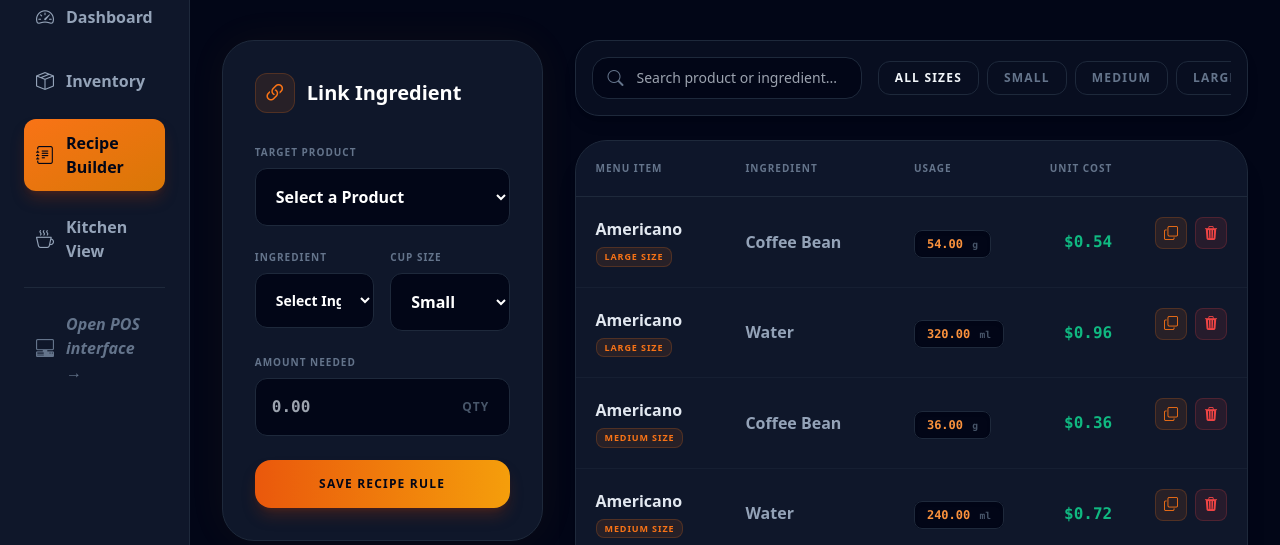
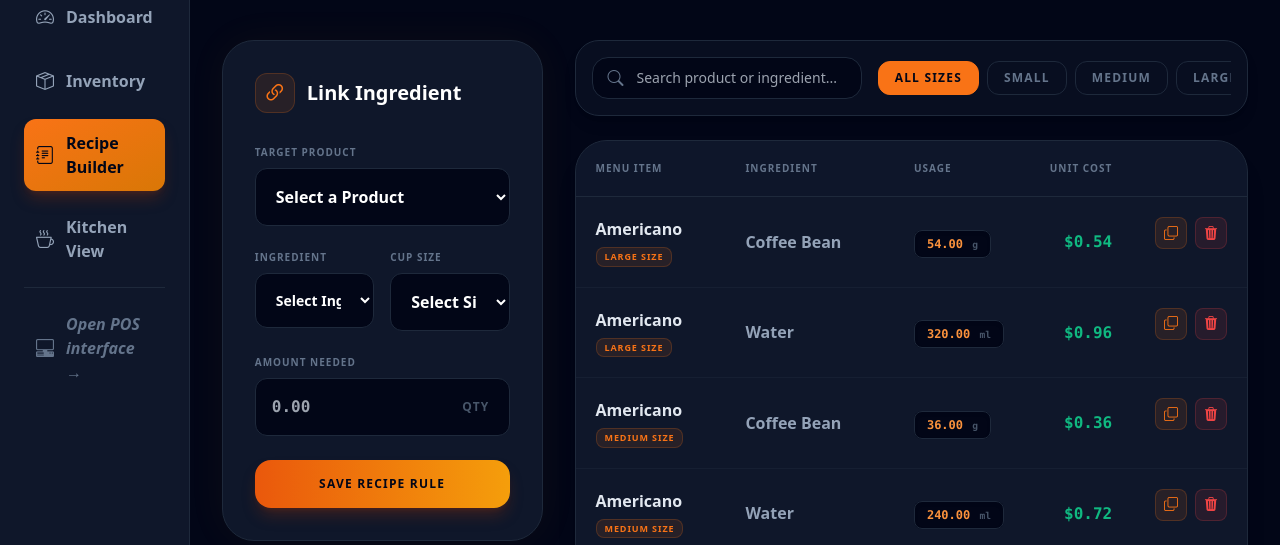
Before and after one commit to khomkhemarak/POS-Error404, a Django app: page /recipe-builder/ in a window 1280 px wide. Shown: the part 109-654 px from the top of the page. Run offline with Django 5.2, Linux system fonts and the light colour scheme; data comes from the database, SQL or seed files in the repository; both versions use the stored data as it was after the commit; some libraries are stand-ins or nearby versions.

Commit message:
update beb sab sab

```diff
--- a/Error404/sales/models.py
+++ b/Error404/sales/models.py
@@ -165,12 +165,13 @@ class Ingredient(models.Model):
 
     @property
     def stock_percent(self):
-        """Calculates percentage based on total capacity (items * weight per item)"""
-        # Using Decimal for precise calculation
-        total_capacity = self.initial_stock_per_item * self.items_count
-
-        if total_capacity <= 0:
-            total_capacity = self.max_stock
+        """
+        Calculates percentage based on max_stock.
+        This prevents the 'low percent' bug when you have high lifetime items_count.
+        """
+        # If max_stock is set (e.g. 500 cups), use that as 100%
+        # Otherwise, fall back to your current items_count logic
+        total_capacity = self.max_stock if self.max_stock > 0 else (self.initial_stock_per_item * self.items_count)
 
         if total_capacity > 0:
             percentage = (self.stock_quantity / total_capacity) * 100
@@ -183,13 +184,21 @@ class Ingredient(models.Model):
         return self.stock_percent < 20
 
     def add_new_stock(self, new_items_count, price_paid):
+        """
+        Updates stock quantity and cost.
+        Note: We keep items_count for history, but stock_percent now uses max_stock.
+        """
         added_quantity = new_items_count * self.initial_stock_per_item
+
+        # 1. Update quantities
         self.items_count += new_items_count
         self.stock_quantity += added_quantity
         self.last_purchase_price = price_paid
 
+        # 2. Update Unit Cost (Price paid divided by number of units added)
         if added_quantity > 0:
             self.unit_cost = price_paid / added_quantity
+
         self.save()
 
     @property
--- a/Error404/sales/templates/recipe_builder.html
+++ b/Error404/sales/templates/recipe_builder.html
@@ -67,11 +67,11 @@
                     <h3 class="text-xl font-black text-white">Link Ingredient</h3>
                 </div>
 
-                <form method="POST" class="space-y-6">
+                <form id="recipeForm" method="POST" class="space-y-6">
                     {% csrf_token %}
                     <div>
                         <label class="block text-[10px] font-black uppercase text-slate-500 mb-2 tracking-widest">Target Product</label>
-                        <select name="product" class="w-full bg-slate-950 border border-slate-800 text-white p-4 rounded-xl outline-none focus:ring-1 focus:ring-orange-500 transition cursor-pointer font-bold">
+                        <select name="product" required class="w-full bg-slate-950 border border-slate-800 text-white p-4 rounded-xl outline-none focus:ring-1 focus:ring-orange-500 transition cursor-pointer font-bold">
                             <option value="" disabled selected>Select a Product</option>
                             {% for p in products %}
                                 <option value="{{ p.id }}">{{ p.name }}</option>
@@ -82,7 +82,7 @@
                     <div class="grid grid-cols-2 gap-4">
                         <div>
                             <label class="block text-[10px] font-black uppercase text-slate-500 mb-2 tracking-widest">Ingredient</label>
-                            <select name="ingredient" class="w-full bg-slate-950 border border-slate-800 text-white p-4 rounded-xl outline-none focus:ring-1 focus:ring-orange-500 transition cursor-pointer font-bold text-sm">
+                            <select name="ingredient" required class="w-full bg-slate-950 border border-slate-800 text-white p-4 rounded-xl outline-none focus:ring-1 focus:ring-orange-500 transition cursor-pointer font-bold text-sm">
                                 <option value="" disabled selected>Select Ingredient</option>
                                 {% for i in ingredients %}
                                     <option value="{{ i.id }}">{{ i.name }} ({{ i.unit }})</option>
@@ -91,7 +91,8 @@
                         </div>
                         <div>
                             <label class="block text-[10px] font-black uppercase text-slate-500 mb-2 tracking-widest">Cup Size</label>
-                            <select name="size" class="w-full bg-slate-950 border border-slate-800 text-white p-4 rounded-xl outline-none focus:ring-1 focus:ring-orange-500 transition cursor-pointer font-bold">
+                            <select name="size" required class="w-full bg-slate-950 border border-slate-800 text-white p-4 rounded-xl outline-none focus:ring-1 focus:ring-orange-500 transition cursor-pointer font-bold">
+                                <option value="" disabled selected>Select Size</option>
                                 <option value="Small">Small</option>
                                 <option value="Medium">Medium</option>
                                 <option value="Large">Large</option>
@@ -125,7 +126,7 @@
                     </div>
 
                     <div class="flex items-center gap-2 overflow-x-auto pb-2 md:pb-0 w-full md:w-auto">
-                        <button onclick="setSizeFilter('')" class="size-chip active px-4 py-2 rounded-xl border border-slate-800 text-xs font-black uppercase tracking-widest transition whitespace-nowrap">All Sizes</button>
+                        <button type="button" id="all-sizes-btn" onclick="setSizeFilter('')" class="size-chip active px-4 py-2 rounded-xl border border-slate-800 text-xs font-black uppercase tracking-widest transition-all duration-200 whitespace-nowrap">All Sizes</button>
                         <button onclick="setSizeFilter('Small')" class="size-chip px-4 py-2 rounded-xl border border-slate-800 text-slate-500 text-xs font-black uppercase tracking-widest transition whitespace-nowrap">Small</button>
                         <button onclick="setSizeFilter('Medium')" class="size-chip px-4 py-2 rounded-xl border border-slate-800 text-slate-500 text-xs font-black uppercase tracking-widest transition whitespace-nowrap">Medium</button>
                         <button onclick="setSizeFilter('Large')" class="size-chip px-4 py-2 rounded-xl border border-slate-800 text-slate-500 text-xs font-black uppercase tracking-widest transition whitespace-nowrap">Large</button>
@@ -233,42 +234,69 @@
     </div>
 
     <script>
-        // Add this to the function that handles your "Save Recipe Rule" button
-        function handleSaveSuccess() {
-            // Assuming your form has id="recipeForm"
-            document.getElementById('recipeForm').reset();
+        // --- FORM RESET LOGIC ---
+        const recipeForm = document.getElementById('recipeForm');
 
-            // If you are using a custom dropdown UI, you might need to manually set the value
-            document.querySelector('select[name="product"]').value = "";
-            document.querySelector('select[name="size"]').value = "";
+        if (recipeForm) {
+            recipeForm.addEventListener('submit', function(e) {
+                // Delay reset so data sends, but the filter will be remembered by localStorage
+                setTimeout(() => {
+                    this.reset();
+                    this.querySelectorAll('select').forEach(select => {
+                        select.selectedIndex = 0;
+                    });
+                }, 50);
+            });
         }
 
+        // --- PERSISTENT FILTER LOGIC ---
         let currentSizeFilter = '';
 
+        /**
+        * Sets the filter and SAVES it to localStorage
+        */
         function setSizeFilter(size) {
             currentSizeFilter = size.toLowerCase();
-            document.querySelectorAll('.size-chip').forEach(chip => {
-                const isAll = size === '' && chip.innerText.includes('All');
-                const isMatch = chip.innerText.toLowerCase().includes(size.toLowerCase()) && size !== '';
 
-                if (isAll || isMatch) {
+            // Save selection to browser memory so it stays after refresh
+            localStorage.setItem('activeRecipeFilter', size);
+
+            // Get all buttons
+            const allChips = document.querySelectorAll('.size-chip');
+            const allSizesBtn = document.getElementById('all-sizes-btn');
+
+            allChips.forEach(chip => {
+                // Reset everyone to "inactive" state first
+                chip.classList.remove('active');
+                chip.classList.add('text-slate-500', 'border-slate-800');
+
+                // 1. If we clicked "All Sizes" (size is empty '')
+                if (size === '' && chip === allSizesBtn) {
                     chip.classList.add('active');
-                } else {
-                    chip.classList.remove('active');
+                    chip.classList.remove('text-slate-500');
+                }
+                // 2. If we clicked a specific size (Small, Medium, Large)
+                else if (size !== '' && chip.innerText.toLowerCase().trim() === size.toLowerCase()) {
+                    chip.classList.add('active');
+                    chip.classList.remove('text-slate-500');
                 }
             });
+
             runFilters();
         }
 
+        /**
+        * Applies the search and size filters to the table rows
+        */
         function runFilters() {
             const searchTerm = document.getElementById('recipeSearch').value.toLowerCase();
             const rows = document.querySelectorAll('.recipe-row');
             let visibleCount = 0;
 
             rows.forEach(row => {
-                const product = row.getAttribute('data-product');
-                const ingredient = row.getAttribute('data-ingredient');
-                const size = row.getAttribute('data-size');
+                const product = row.getAttribute('data-product') || "";
+                const ingredient = row.getAttribute('data-ingredient') || "";
+                const size = row.getAttribute('data-size') || "";
 
                 const matchesSearch = product.includes(searchTerm) || ingredient.includes(searchTerm);
                 const matchesSize = currentSizeFilter === '' || size === currentSizeFilter;
@@ -283,6 +311,19 @@
             document.getElementById('activeRulesCount').innerText = visibleCount;
         }
 
+        /**
+        * ON PAGE LOAD: Check if there is a saved filter in localStorage
+        */
+        window.onload = () => {
+            const savedFilter = localStorage.getItem('activeRecipeFilter');
+            if (savedFilter !== null) {
+                setSizeFilter(savedFilter);
+            } else {
+                setSizeFilter(''); // Default to All
+            }
+        };
+
+        // --- MODAL LOGIC ---
         function openCopyModal(productId, size, productName) {
             document.getElementById('modal_product_id').value = productId;
             document.getElementById('modal_source_size').value = size;
@@ -294,8 +335,6 @@
             document.getElementById('copyModal').classList.add('hidden');
         }
 
-        window.onload = () => setSizeFilter('');
-
         window.onclick = function(event) {
             let modal = document.getElementById('copyModal');
             if (event.target == modal) closeCopyModal();
```
Also changed, not shown: Error404/sales/templates/inventory.html (+22 -13 lines), Error404/db.sqlite3, 1 other file.
